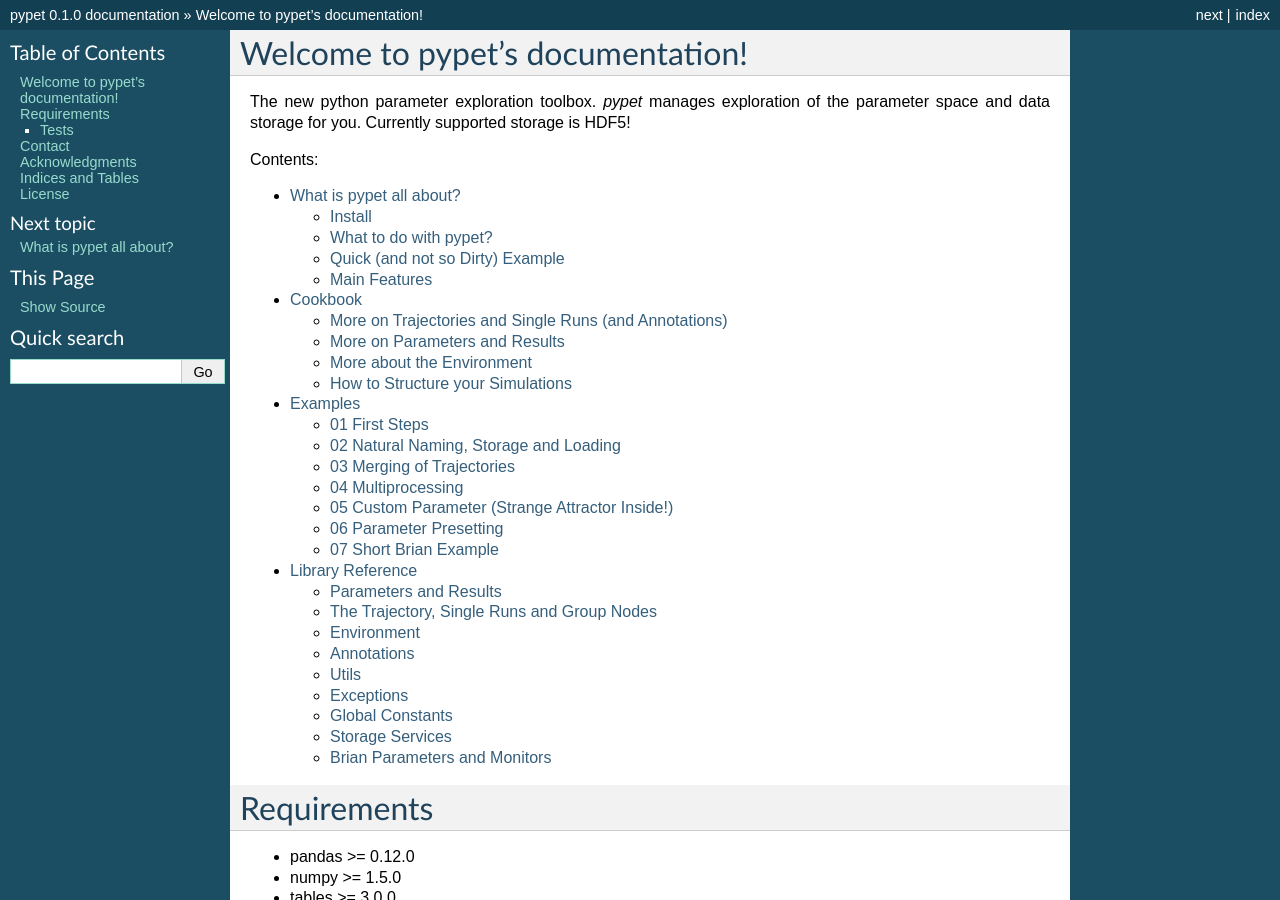
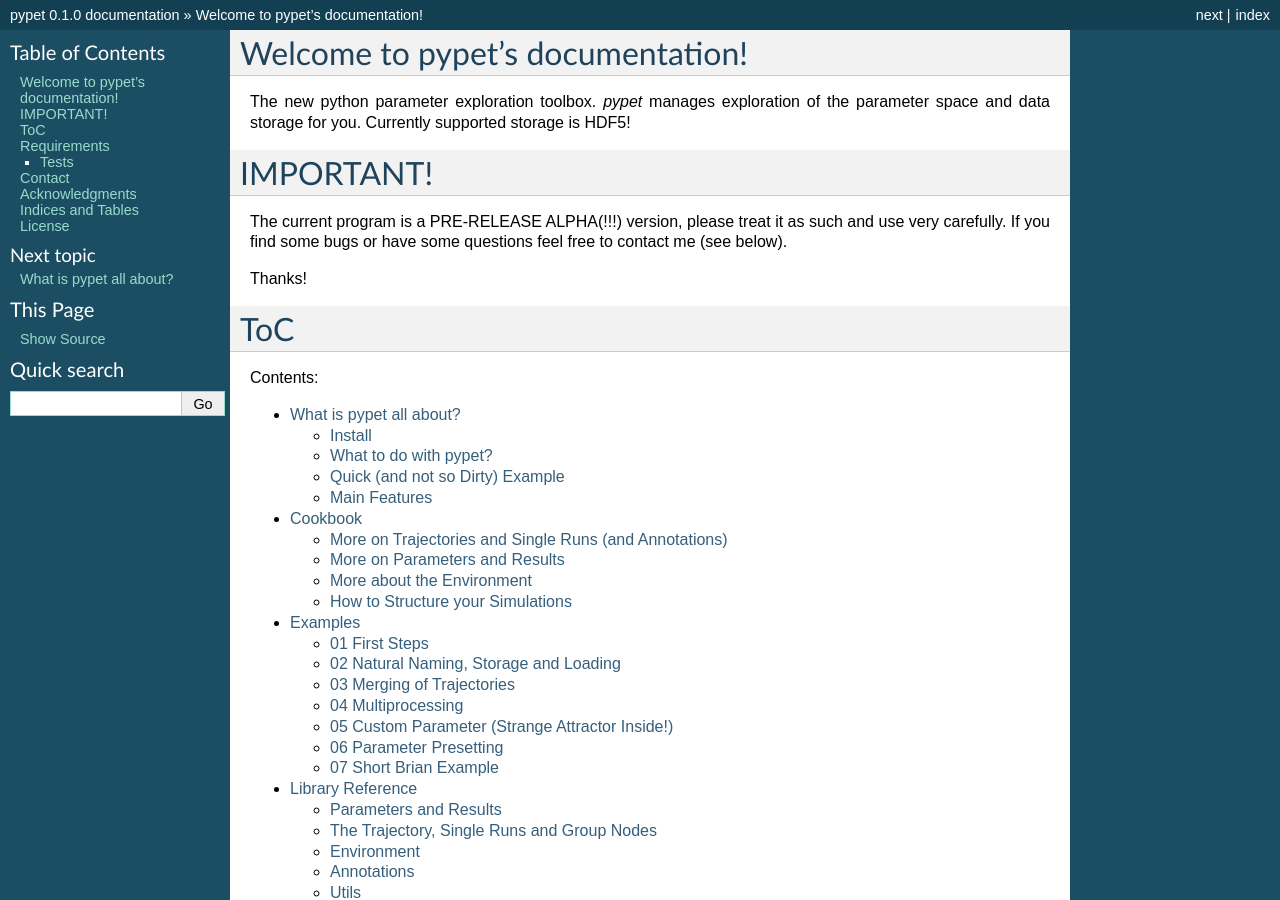
Before and after one commit to SmokinCaterpillar/pypet, a Sphinx documentation site: the page built from doc/source/index.rst, in a window 1280 px wide and 900 px high. Built offline with Sphinx 7.4.7, drawn with Linux system fonts in a browser that asks for light colours.

Commit message:
added alpha version notice

```diff
--- a/doc/source/index.rst
+++ b/doc/source/index.rst
@@ -9,6 +9,20 @@ Welcome to pypet's documentation!
 
 The new python parameter exploration toolbox. *pypet* manages exploration of the parameter space and
 data storage for you. Currently supported storage is HDF5!
+
+===========================
+IMPORTANT!
+===========================
+The current program is a PRE-RELEASE ALPHA(!!!) version,
+please treat it as such and use very carefully.
+If you find some bugs or have some questions
+feel free to contact me (see below).
+
+Thanks!
+
+==========================
+ToC
+==========================
 
 Contents:
 
```
